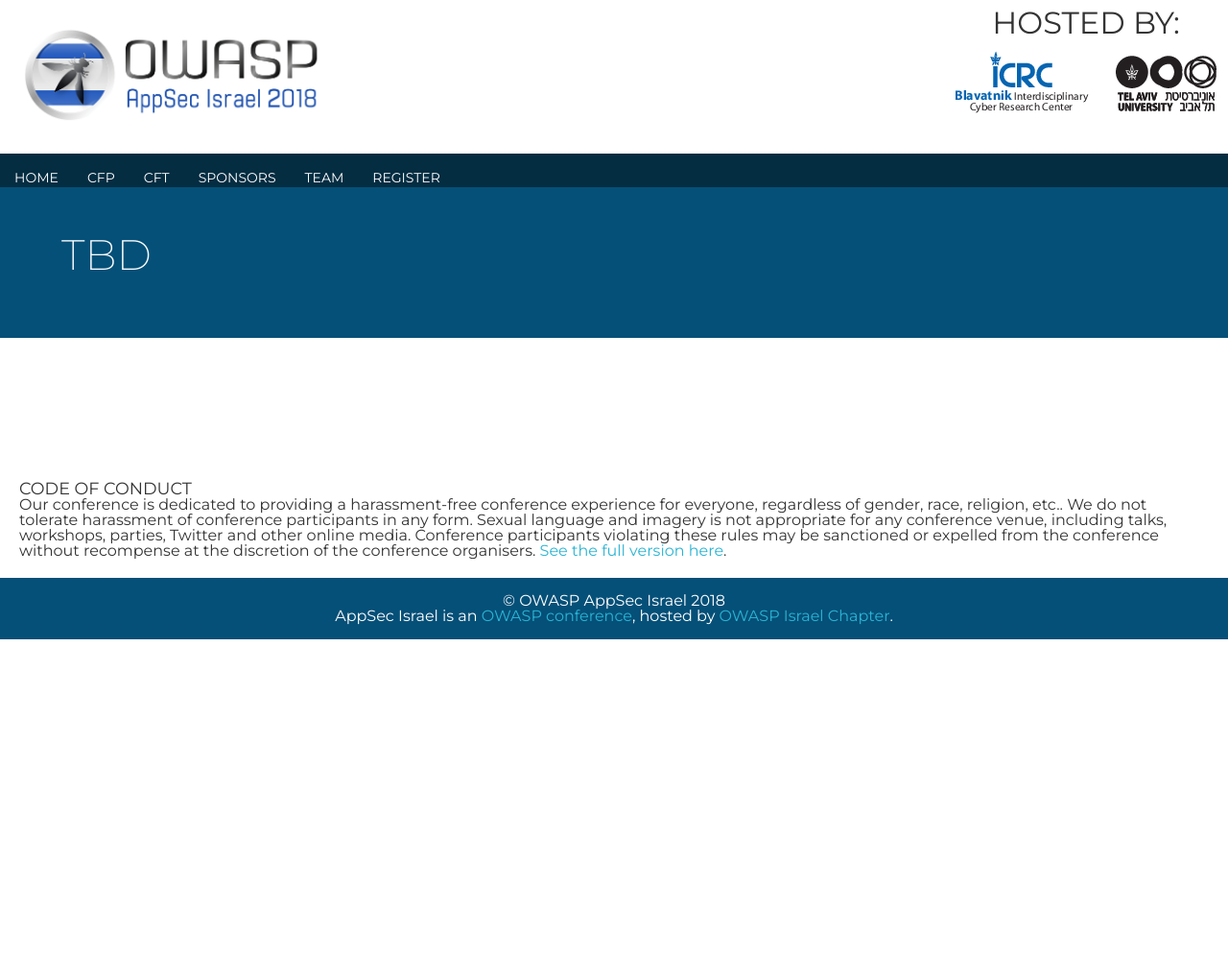
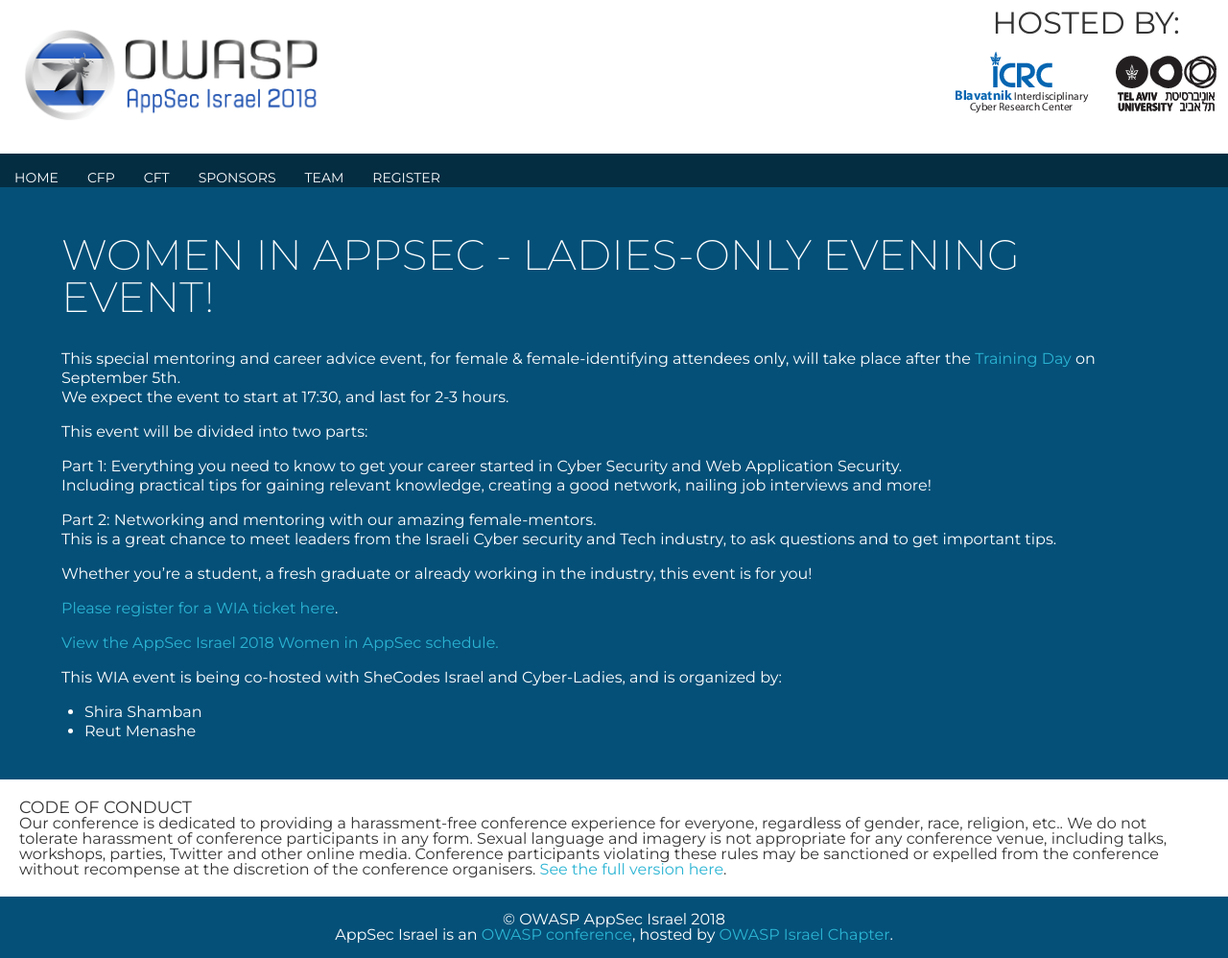
Before and after one commit to OWASP/AppSec-Israel-2018, a Jekyll site: the page built from WIA.md, in a window 1280 px wide. Shown: the whole page at 96% size. Built offline with Jekyll 4.4.1, drawn with Linux system fonts in a browser that asks for light colours; our own code applies the rules of GitHub Pages for plain Markdown files; a script that is not in the unit is left out; before the commit the page ends 900 px from its top, so only the background shows below that.

Commit message:
Update WIA.md

```diff
--- a/WIA.md
+++ b/WIA.md
@@ -1,4 +1,29 @@
 ---
 ---
 
-## TBD
+## Women In AppSec - Ladies-only Evening event!
+
+This special mentoring and career advice event, for female & female-identifying attendees only, will take place after the [Training Day](Training) on {{ site.trainingday }}.
+We expect the event to start at 17:30, and last for 2-3 hours.
+
+This event will be divided into two parts:
+
+Part 1: Everything you need to know to get your career started in Cyber Security and Web Application Security.
+   Including practical tips for gaining relevant knowledge, creating a good network, nailing job interviews and more!
+
+Part 2: Networking and mentoring with our amazing female-mentors.
+   This is a great chance to meet leaders from the Israeli Cyber security and Tech industry, to ask questions and to get important tips.
+
+Whether you're a student, a fresh graduate or already working in the industry, this event is for you!
+
+[Please register for a WIA ticket here](Register).
+
+
+
+<a id="sched-embed" href="https://{{ site.sched }}/list/descriptions/type/WIA" data-sched-bg="dark">View the {{ site.title }} Women in AppSec schedule.</a><script type="text/javascript" src="https://{{ site.sched }}/js/embed.js"></script>
+
+
+This WIA event is being co-hosted with SheCodes Israel and Cyber-Ladies, and is organized by:
+
+- Shira Shamban
+- Reut Menashe
```
